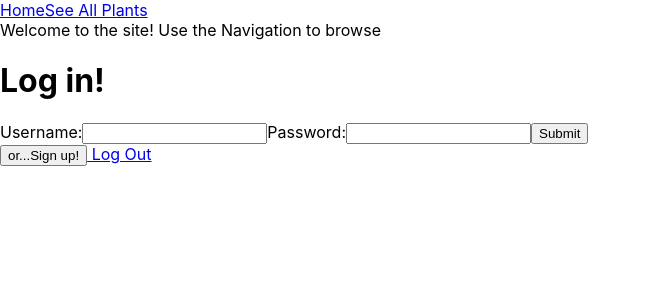
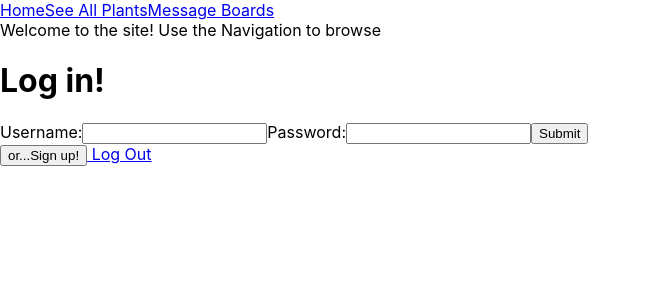
Before and after one commit to RaquelFraktas/plantiverse-frontend, a React (Create React App) app: page / in a window 1280 px wide. Shown: the top 300 px of the page, without its empty margins (0-651 px from the left). Built offline with nearby package versions, Linux system fonts and the light colour scheme.

Commit message:
add message forum

```diff
--- a/src/App.js
+++ b/src/App.js
@@ -1,6 +1,6 @@
 // import logo from './logo.svg';
 import './App.css';
-import { PlantIndex, PlantShow, Navbar, Auth, HomePage, UserShow } from './components/indexExports'
+import { PlantIndex, PlantShow, Navbar, Auth, HomePage, UserShow, ForumIndex } from './components/indexExports'
 import { Switch, Route } from 'react-router-dom'
 import { connect } from 'react-redux'
 import { useEffect } from 'react'
@@ -27,7 +27,10 @@ function App({user, autoLogin, logOut}) {
       <Switch>
         <Route path="/plants/:id"> <PlantShow/> </Route>
         <Route path="/plants"> <PlantIndex/> </Route>
+        <Route path="/message_boards/"> <ForumIndex/> </Route>
         <Route path="/users/:id"> <UserShow/> </Route>
+        {/* <Route path="/message_boards/:id"> <ForumShow/> </Route> */}
+
         <Route exact path="/"><HomePage /></Route>
       </Switch> :
       <Auth />
--- a/src/components/Nav.js
+++ b/src/components/Nav.js
@@ -4,5 +4,6 @@ export default function Navbar(){
   return <nav>
     <NavLink to='/'>Home</NavLink>
     <NavLink to='/plants'>See All Plants</NavLink>
+    <NavLink to='/message_boards'>Message Boards</NavLink>
   </nav>
 }
--- a/src/components/indexExports.js
+++ b/src/components/indexExports.js
@@ -5,4 +5,4 @@ export {default as Navbar } from './Nav'
 export {default as Auth } from './Auth'
 export {default as HomePage } from '../containers/HomePage'
 export {default as UserShow } from './UserShow'
-// export {default as UserIndex} from '../containers/UserIndex'
+export {default as ForumIndex } from '../containers/ForumIndex'
--- /dev/null
+++ b/src/containers/ForumIndex.js
@@ -0,0 +1,11 @@
+import { connect } from 'react-redux'
+
+function ForumIndex() {
+
+  return <>
+      Hello from forum topic page
+  </>
+
+}
+
+export default connect(null)(ForumIndex)
```
